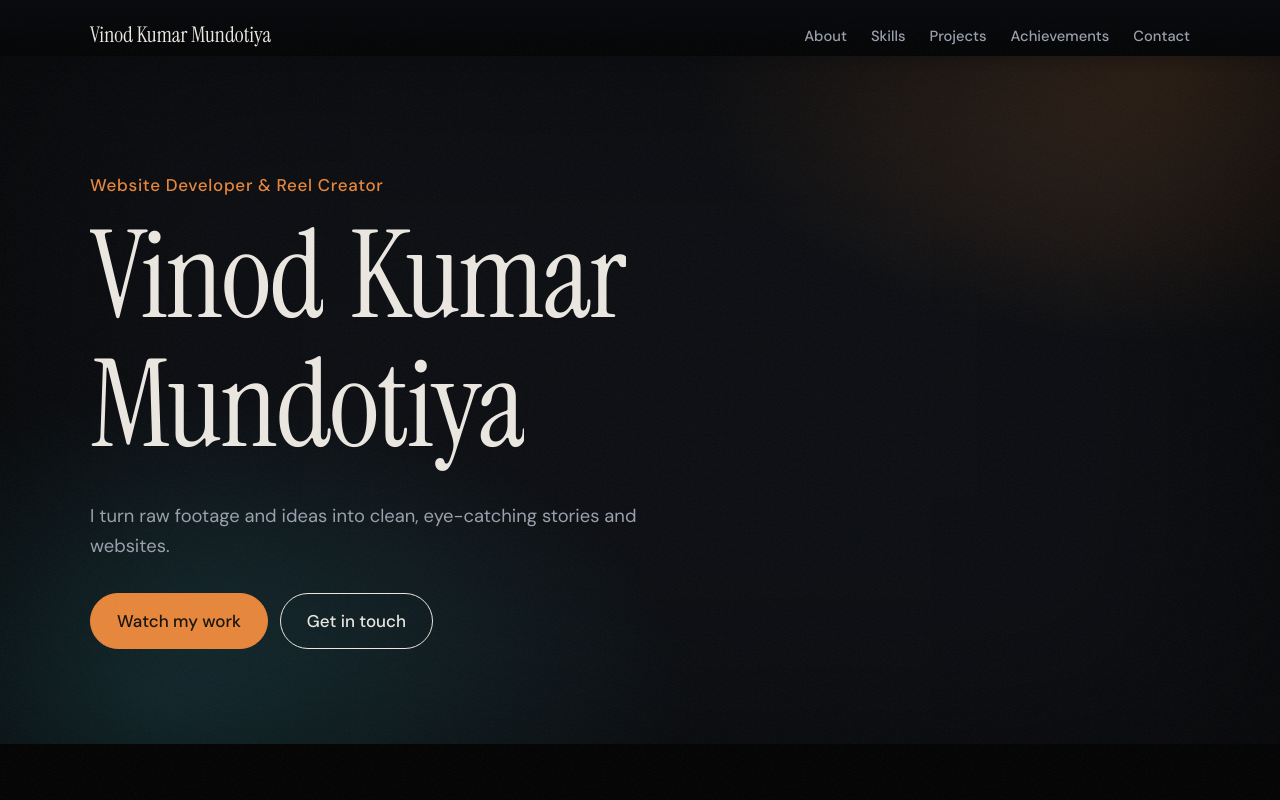
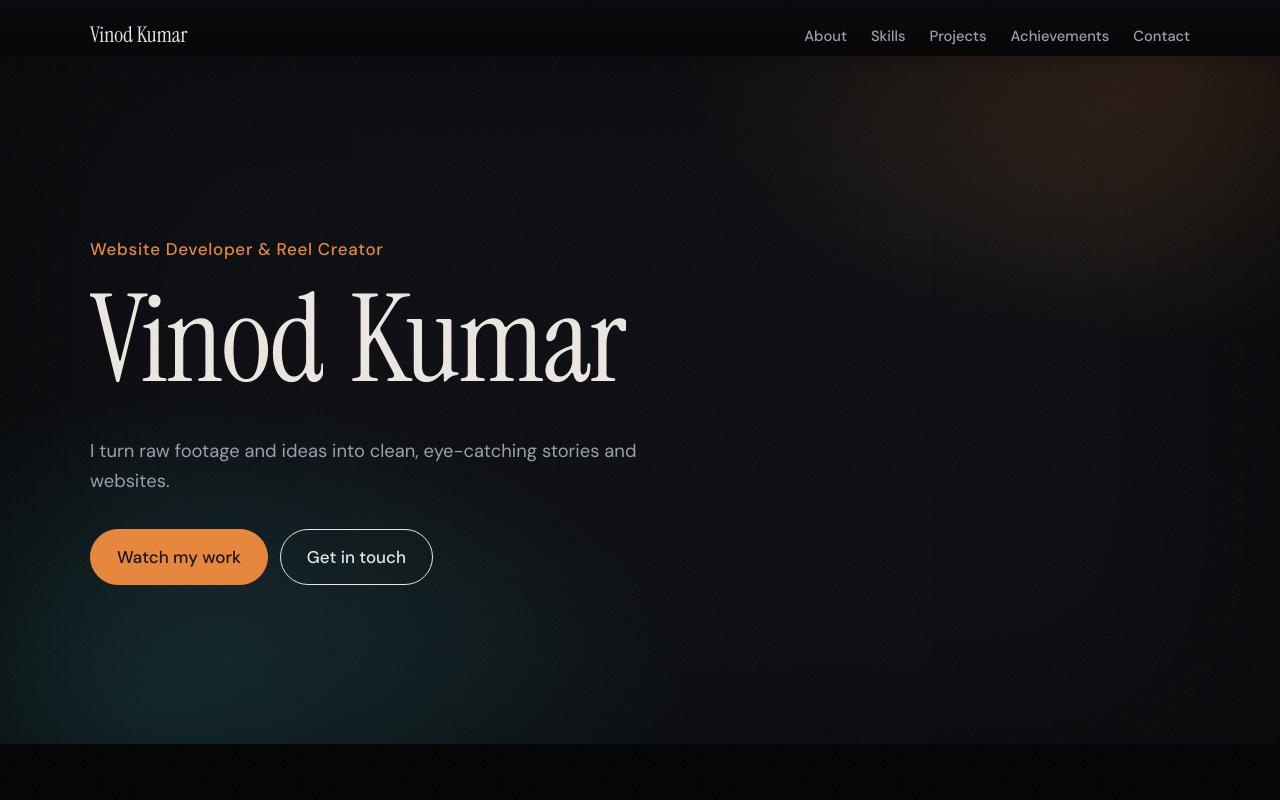
Before and after one commit to thekumarvinod2-blip/-yug-next, a plain HTML site: page index.html in a window 1280 px wide. Shown: the top 800 px of the page. Drawn offline with Linux system fonts and the light colour scheme.

Commit message:
Add files via upload

```diff
--- a/index.html
+++ b/index.html
@@ -240,7 +240,7 @@
    from your previous index.html and paste it here.
    ===================================================== */
 const profile = {
-  name: "Vinod Kumar Mundotiya",
+  name: "Vinod Kumar",
   role: "Website Developer & Reel Creator",
   intro: "I turn raw footage and ideas into clean, eye-catching stories and websites.",
   photo: "",            // put your photo file name here, e.g. "me.jpg" (leave "" to show your initial)
```
